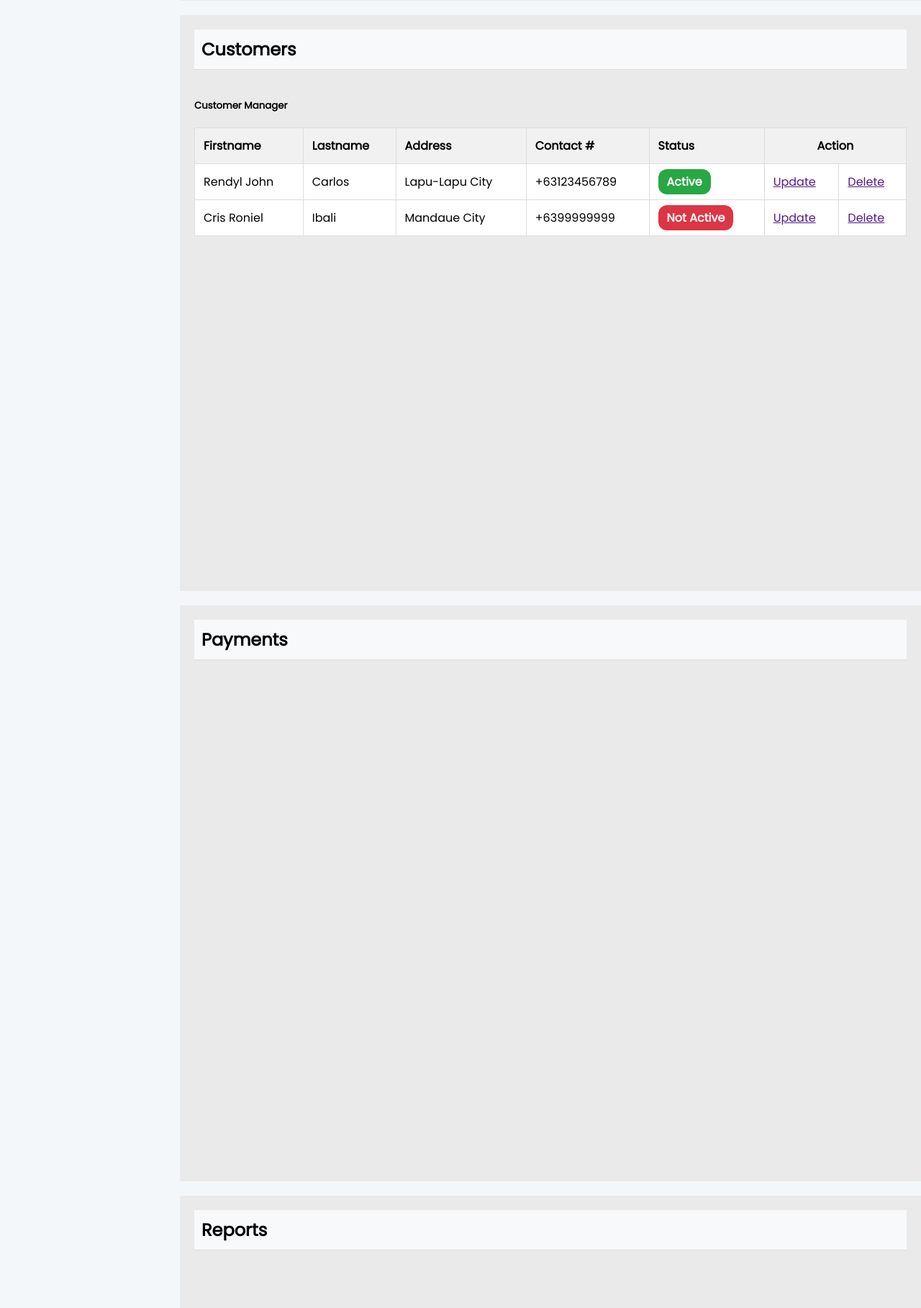
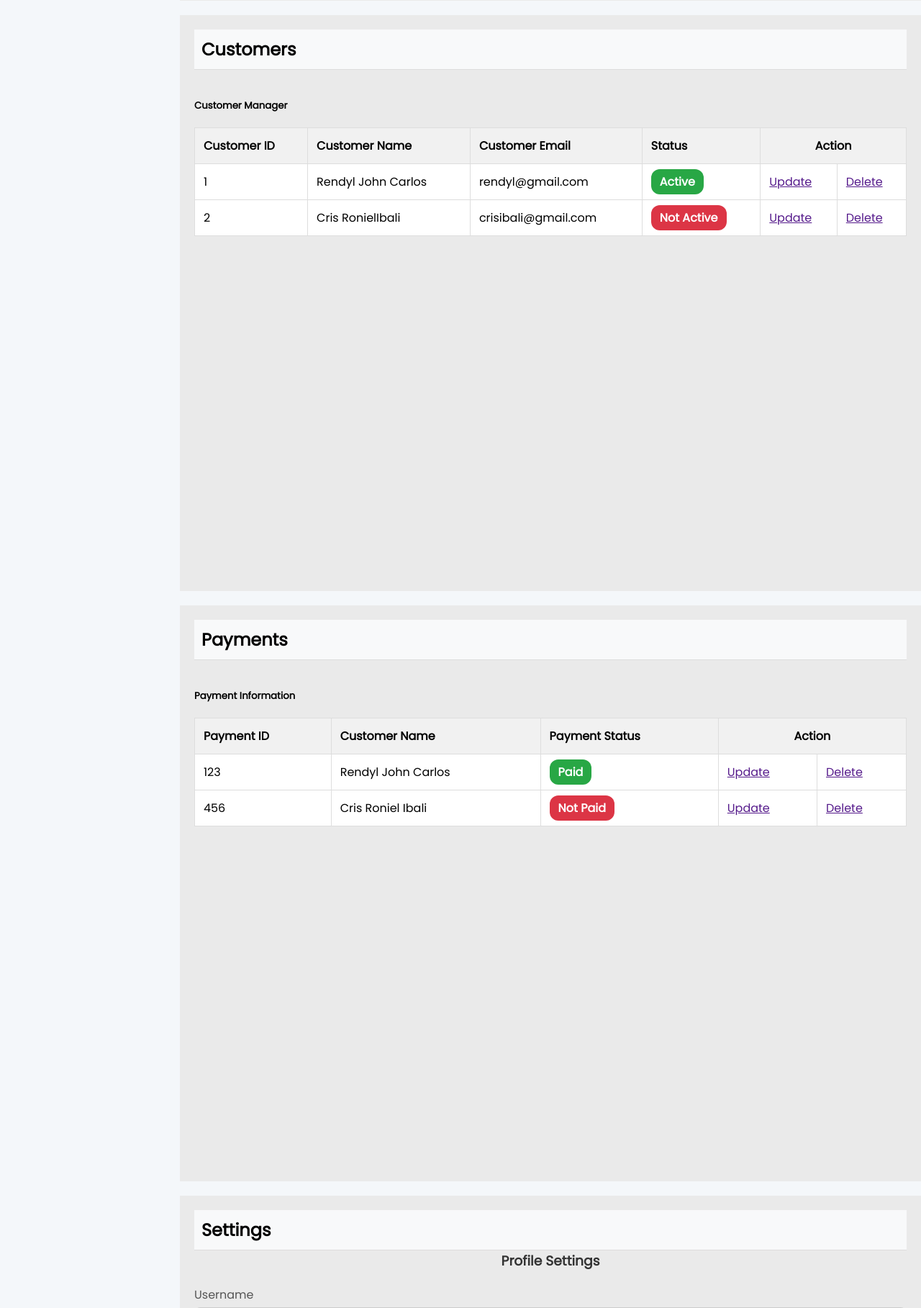
Before and after one commit to kyleezxc/Renta_Car, a PHP site: page /dashboard.html in a window 1280 px wide. Shown: the part 1619-3436 px from the top of the page at 72% size. Run offline with PHP 8.4, Linux system fonts and the light colour scheme.

Commit message:
finished dashboard

```diff
--- a/dashboard.css
+++ b/dashboard.css
@@ -183,3 +183,59 @@ table th {
     margin-top: 20px;
     height: 100vh;
 }
+
+
+.profile-container h3 {
+    margin-bottom: 20px;
+    color: #333;
+    text-align: center;
+}
+
+.profile-form label {
+    display: block;
+    margin-bottom: 5px;
+    color: #555;
+    margin-top: 15px;
+}
+
+.profile-form input[type="text"],
+.profile-form input[type="email"],
+.profile-form input[type="password"] {
+    width: 100%;
+    padding: 10px 12px;
+    border: 1px solid #ccc;
+    border-radius: 8px;
+}
+
+.profile-form button {
+    width: 100%;
+    padding: 12px;
+    margin-top: 20px;
+    background-color: #007bff;
+    color: white;
+    border: none;
+    border-radius: 8px;
+    cursor: pointer;
+    font-size: 16px;
+    transition: background-color 0.3s ease;
+}
+
+.profile-form button:hover {
+    background-color: #0056b3;
+}
+
+.profile-pic {
+    text-align: center;
+    margin-bottom: 20px;
+}
+
+.profile-pic img {
+    width: 100px;
+    height: 100px;
+    border-radius: 50%;
+    object-fit: cover;
+}
+
+.profile-pic input[type="file"] {
+    margin-top: 10px;
+}
--- a/dashboard.html
+++ b/dashboard.html
@@ -23,7 +23,6 @@
     <a href="#booking-section">Bookings</a>
     <a href="#customer-section">Customers</a>
     <a href="#payments-section">Payments</a>
-    <a href="#report-section">Reports</a>
     <a href="#settings-section">Settings</a>
     <a href="#" class="logout" onclick="handleLogout()">Logout</a>
   </div>
@@ -156,29 +155,26 @@
         <table class="table">
           <thead>
             <tr>
-              <th>Firstname</th>
-              <th>Lastname</th>
-              <th>Address</th>
-              <th>Contact #</th>
+              <th>Customer ID</th>
+              <th>Customer Name</th>
+              <th>Customer Email</th>
               <th>Status</th>
               <th colspan="2" style="text-align: center;">Action</th>
             </tr>
           </thead>
           <tbody>
             <tr>
-              <td>Rendyl John</td>
-              <td>Carlos</td>
-              <td>Lapu-Lapu City</td>
-              <td>+63123456789</td>
+              <td>1</td>
+              <td>Rendyl John Carlos</td>
+              <td>rendyl@gmail.com</td>
               <td><span class="badge badge-success">Active</span></td>
               <td><a href="">Update</a></td>
               <td><a href="">Delete</a></td>
             </tr>
             <tr>
-              <td>Cris Roniel</td>
-              <td>Ibali</td>
-              <td>Mandaue City</td>
-              <td>+6399999999</td>
+              <td>2</td>
+              <td>Cris RonielIbali</td>
+              <td>crisibali@gmail.com</td>
               <td><span class="badge badge-danger">Not Active</span></td>
               <td><a href="">Update</a></td>
               <td><a href="">Delete</a></td>
@@ -195,15 +191,35 @@
           <span class="navbar-brand">Payments</span>
         </div>
       </nav>
-    </div>
-
-    <!-- Report Section -->
-    <div id="report-section">
-      <nav class="navbar">
-        <div class="container">
-          <span class="navbar-brand">Reports</span>
-        </div>
-      </nav>
+      <div class="mt-4">
+        <h5>Payment Information</h5>
+        <table class="table">
+          <thead>
+            <tr>
+              <th>Payment ID</th>
+              <th>Customer Name</th>
+              <th>Payment Status</th>
+              <th colspan="2" style="text-align: center;">Action</th>
+            </tr>
+          </thead>
+          <tbody>
+            <tr>
+              <td>123</td>
+              <td>Rendyl John Carlos</td>
+              <td><span class="badge badge-success">Paid</span></td>
+              <td><a href="">Update</a></td>
+              <td><a href="">Delete</a></td>
+            </tr>
+            <tr>
+              <td>456</td>
+              <td>Cris Roniel Ibali</td>
+              <td><span class="badge badge-danger">Not Paid</span></td>
+              <td><a href="">Update</a></td>
+              <td><a href="">Delete</a></td>
+            </tr>
+          </tbody>
+        </table>
+      </div>
     </div>
 
     <!-- Settings Section -->
@@ -213,7 +229,25 @@
           <span class="navbar-brand">Settings</span>
         </div>
       </nav>
+      <div class="profile-container">
+        <h3>Profile Settings</h3>
+        <form class="profile-form">
+          <label for="username">Username</label>
+          <input type="text" id="username" placeholder="Enter new username">
+
+          <label for="password">Password</label>
+          <input type="password" id="password" placeholder="Enter new password">
+
+          <label for="password">Confirm Password</label>
+          <input type="password" id="password" placeholder="Confirm new password">
+
+          <button type="submit">Save Changes</button>
+        </form>
+      </div>
+
+
     </div>
+
   </div>
 </body>
 
```
Also changed, not shown: style.css (line endings or trailing spaces).
